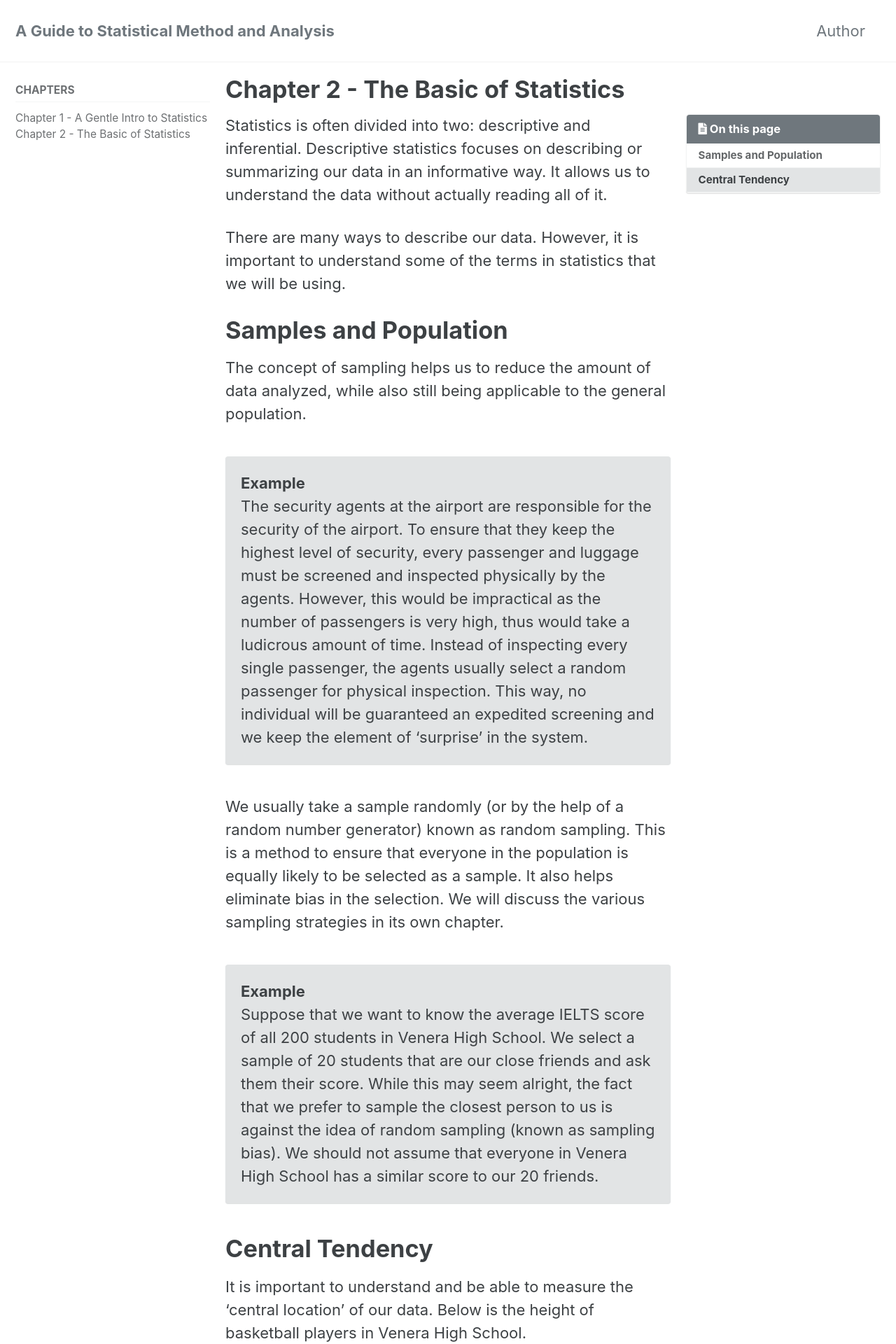
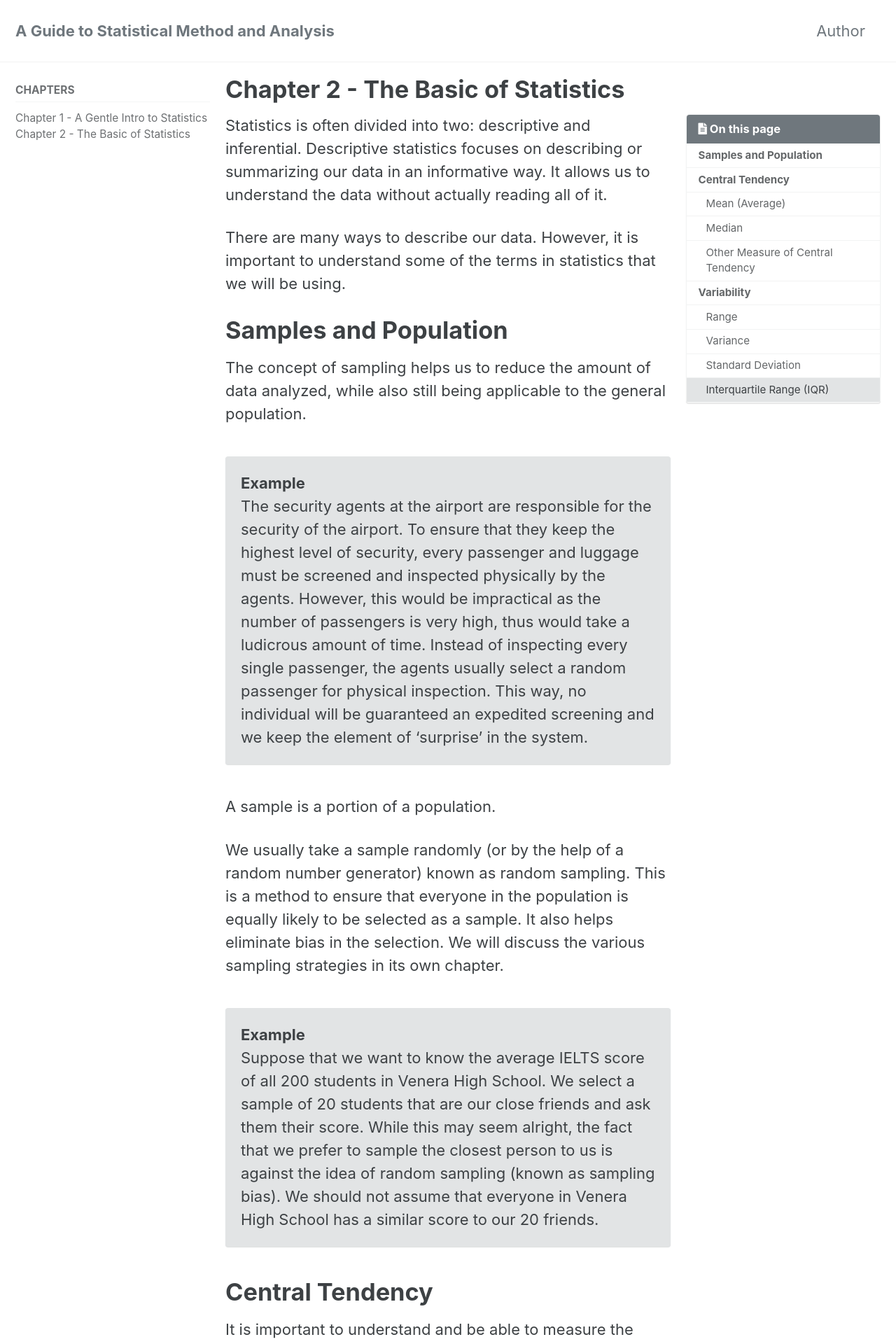
Before and after one commit to mouse3mic3/statistical-method, a Jekyll site: the page built from _pages/chapter-2.markdown, in a window 1280 px wide. Shown: the top 1920 px of the page at 70% size. Built offline with Jekyll 4.4.1, drawn with Linux system fonts in a browser that asks for light colours; cached includes are drawn as plain includes; formulas are drawn with MathJax 3; some of the changed text lies outside the part shown.

Commit message:
added_chapter_2

```diff
--- a/_pages/chapter-2.markdown
+++ b/_pages/chapter-2.markdown
@@ -17,6 +17,8 @@ The concept of sampling helps us to reduce the amount of data analyzed, while al
 {: .notice--primary}
 **Example**\\
 The security agents at the airport are responsible for the security of the airport. To ensure that they keep the highest level of security, every passenger and luggage must be screened and inspected physically by the agents. However, this would be impractical as the number of passengers is very high, thus would take a ludicrous amount of time. Instead of inspecting every single passenger, the agents usually select a random passenger for physical inspection. This way, no individual will be guaranteed an expedited screening and we keep the element of ‘surprise’ in the system.
+
+A sample is a portion of a population.
 
 We usually take a sample randomly (or by the help of a random number generator) known as random sampling. This is a method to ensure that everyone in the population is equally likely to be selected as a sample. It also helps eliminate bias in the selection. We will discuss the various sampling strategies in its own chapter.
 
@@ -38,8 +40,124 @@ It is important to understand and be able to measure the ‘central location’
 | Rizhal      | 195           |
 | Jorginho    | 183           |
 
+## Mean (Average)
 We often use the average (mean) of our data to describe its centrality. It is generally a good way to represent a large quantity of data. In the case above, we say that the average height of basketball players in Venera High School is 181.625 cm. It is calculated by the following formula.
 
-$\theta$
+{: .text-center}
+$\text{mean}=\frac{1}{n}\sum_{i}^{n}{x_i} = \frac{1}{8}(180+178+179+176+180+182+195+183) = 181.625$
 
-xi represents the height of the i-th player. The order does not matter as long as everybody is counted.
+$x_i$ represents the height of the i-th player. The order does not matter as long as everybody is counted. $n$ represents the number of players, which is $8$.
+
+<!--
+==============================
+COMPUTE: MEAN
+==============================
+-->
+<details><summary style="font-weight: bold">Compute: Mean</summary><blockquote>
+
+<!--EXCEL-->
+<details><summary style="font-weight: bold">Excel</summary><blockquote>
+{% highlight markdown %}
+
+Use the function AVERAGE(...)
+=AVERAGE(180,178,179,176,180,182,195,183)
+
+{% endhighlight %}
+</blockquote></details>
+
+<!--R-->
+<details><summary style="font-weight: bold">R</summary><blockquote>
+{% highlight r %}
+
+#Use the function mean(...)
+mean(c(180,178,179,176,180,182,195,183))
+
+{% endhighlight %}
+</blockquote></details>
+
+<!--Python-->
+<details><summary style="font-weight: bold">Python</summary><blockquote>
+{% highlight python %}
+
+#Import statistics library and use the function mean(...)
+import statistics
+statistics.mean([180,178,179,176,180,182,195,183])
+
+{% endhighlight %}
+</blockquote></details>
+</blockquote></details>
+<br>
+
+We now know that the player's height is around 181.625 cm, which is quite high since only two players are actually taller than the average. This is one of the downsides of the mean. It can be influenced by extreme values, which are values that are very far away from the rest. These are what we call ‘outliers’. Rizhal is much taller than the rest, which causes the mean to be higher.
+
+## Median
+Another measure of centrality is the median. It is also used to represent the central location of our data, however, it does not get influenced by extreme values. The median is the midpoint of our ordered data. If n (number of data) is even, we take the average of the two midpoints.
+
+{: .text-center}
+Ordered data: 176,178,179,**180,180**,182,183,195
+
+$$\begin{align}
+\text{median} & = \frac{x_4+x_5}{2} \\
+& = \frac{180+180}{2} \\
+& = 180
+\end{align}$$
+
+Other measures that may be used are geometric mean, trimmed mean, and the mode. Each of these have their own specific use cases, but sees rarer use cases.
+
+<!--
+==============================
+COMPUTE: MEDIAN
+==============================
+-->
+<details><summary style="font-weight: bold">Compute: Median</summary><blockquote>
+
+<!--EXCEL-->
+<details><summary style="font-weight: bold">Excel</summary><blockquote>
+{% highlight markdown %}
+
+Use the function MEDIAN(...)
+=MEDIAN(180,178,179,176,180,182,195,183)
+
+{% endhighlight %}
+</blockquote></details>
+
+<!--R-->
+<details><summary style="font-weight: bold">R</summary><blockquote>
+{% highlight r %}
+
+#Use the function median(...)
+median(c(180,178,179,176,180,182,195,183))
+
+{% endhighlight %}
+</blockquote></details>
+
+<!--Python-->
+<details><summary style="font-weight: bold">Python</summary><blockquote>
+{% highlight python %}
+
+#Import statistics library and use the function median(...)
+import statistics
+statistics.median([180,178,179,176,180,182,195,183])
+
+{% endhighlight %}
+</blockquote></details>
+</blockquote></details>
+<br>
+
+## Other Measure of Central Tendency
+Other measures that may be used are geometric mean, trimmed mean, and the mode. Each of these have their own specific use cases, but sees rarer use cases.
+
+# Variability
+We can already describe the central location of our data, however, we still don’t know how ‘spread out’ it is. The basketball player's height is not exactly 181.625 cm, but somewhere around that number. How do we measure that ‘aroundness’? How far is it from the average value?
+
+{: .notice--primary}
+**Example**\\
+The concept of measuring variability is more prominent in the case of manufacturing. Suppose that a manufacturer is producing water bottles. Each bottle has the same volume and is supposed to hold exactly 750 mL of water. However, during production, the water inside the bottles varies from 740 mL to 760 mL. Machines are not perfect and may accidentally pour in more or less water than needed. A variability is bound to happen everywhere and it is important for us to measure it. Reducing the variability is usually associated with a more consistent and reliable production process. We will talk more about this in Ch. Experiment Design.
+
+## Range
+
+## Variance
+
+## Standard Deviation
+
+## Interquartile Range (IQR)
--- a/_sass/minimal-mistakes/_base.scss
+++ b/_sass/minimal-mistakes/_base.scss
@@ -110,11 +110,11 @@ blockquote {
   margin: 2em 1em 2em 0;
   padding-left: 1em;
   padding-right: 1em;
-  font-style: italic;
+  // font-style: italic;
   border-left: 0.25em solid $primary-color;
 
   cite {
-    font-style: italic;
+    // font-style: italic;
 
     &:before {
       content: "\2014";
```
